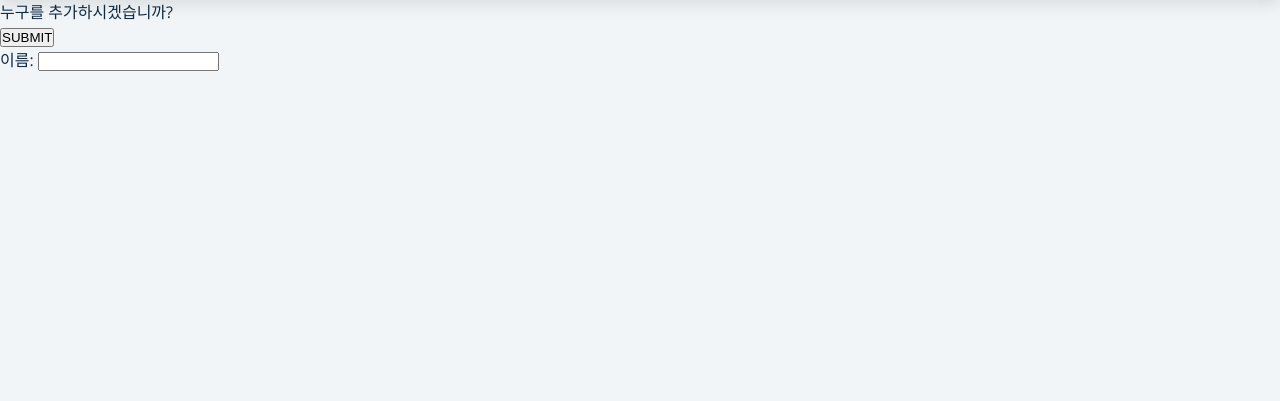
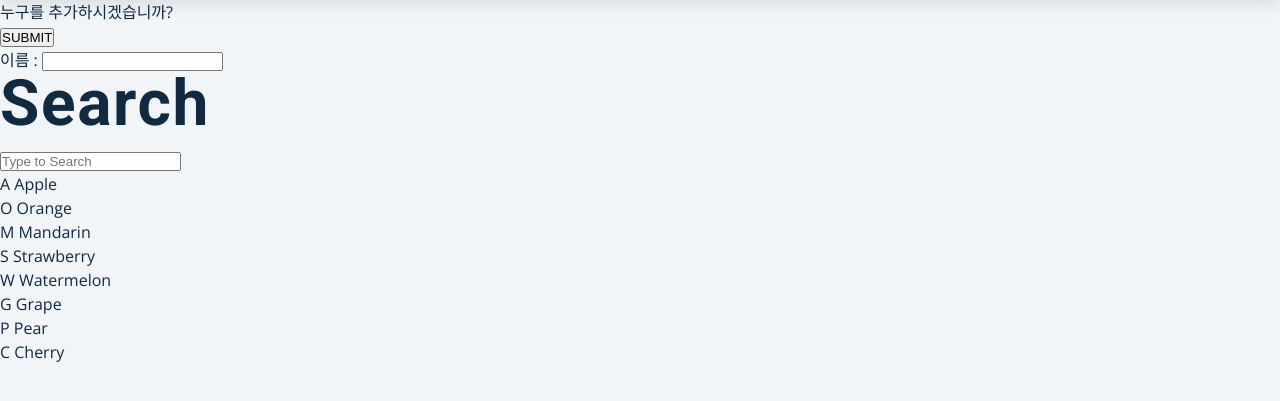
Before and after one commit to DOWITH-Developer/DOWITH, a Django app: page /friend/create/ in a window 1280 px wide. Shown: the part 80-481 px from the top of the page. Run offline with Django 3.2, Linux system fonts and the light colour scheme; the visitor is signed in with stand-in values (Sample User, id 1); data comes from the database, SQL or seed files in the repository; some libraries are stand-ins or nearby versions.

Commit message:
youngbeen 210218

```diff
--- a/friend/templates/friend/friend_create.html
+++ b/friend/templates/friend/friend_create.html
@@ -1,4 +1,13 @@
 {% extends 'friend/layout.html' %}
+
+{% block extra_head %}
+
+
+
+{% endblock extra_head %}
+
+
+
 
 {% block content %}
     <form action="" method="POST" enctype='multipart/form-data', autocomplete='off'>
@@ -17,9 +26,65 @@
     </form>
 
 
-    <div class="input-form">
-        이름: <input type="text" id="friend_keyword">
+    <div id="container">
+        <div id="input-form">
+            이름 : <input type="text" id="keyword" />
+        </div>
     </div>
+
+
+    <body>
+    <div class="searchbox">
+        <div class="header">
+            <h1>Search</h1>
+            <input onkeyup="filter()" type="text" id="value" placeholder="Type to Search">
+        </div>
+
+        <div class="container">
+
+            <div class="item">
+            <span class="icon">A</span>
+            <span class="name">Apple</span>
+            </div>
+
+            <div class="item">
+            <span class="icon">O</span>
+            <span class="name">Orange</span>
+            </div>
+
+            <div class="item">
+            <span class="icon">M</span>
+            <span class="name">Mandarin</span>
+            </div>
+
+            <div class="item">
+            <span class="icon">S</span>
+            <span class="name">Strawberry</span>
+            </div>
+
+            <div class="item">
+            <span class="icon">W</span>
+            <span class="name">Watermelon</span>
+            </div>
+
+            <div class="item">
+            <span class="icon">G</span>
+            <span class="name">Grape</span>
+            </div>
+
+            <div class="item">
+            <span class="icon">P</span>
+            <span class="name">Pear</span>
+            </div>
+
+            <div class="item">
+            <span class="icon">C</span>
+            <span class="name">Cherry</span>
+            </div>
+        </div>
+        </div>
+    </body>
+
 
     {% for u in users %}
 
@@ -31,14 +96,27 @@
 
 {% block script %}
 
-    $(document).ready(function() {
-        $("#friend_keyword").keyup(function() {
-            let k = $(this).val();
+<script>
 
-            console.log(k)
-        })
+    function filter(){
 
-    })
+        var value, name, item, i;
+
+        value = document.getElementById("value").value.toUpperCase();
+        item = document.getElementsByClassName("item");
+
+        for(i=0;i<item.length;i++){
+            name = item[i].getElementsByClassName("name");
+            if(name[0].innerHTML.toUpperCase().indexOf(value) > -1){
+            item[i].style.display = "flex";
+            }else{
+            item[i].style.display = "none";
+            }
+        }
+    }
+
+
+</script>
 
 
 {% endblock script %}
```
